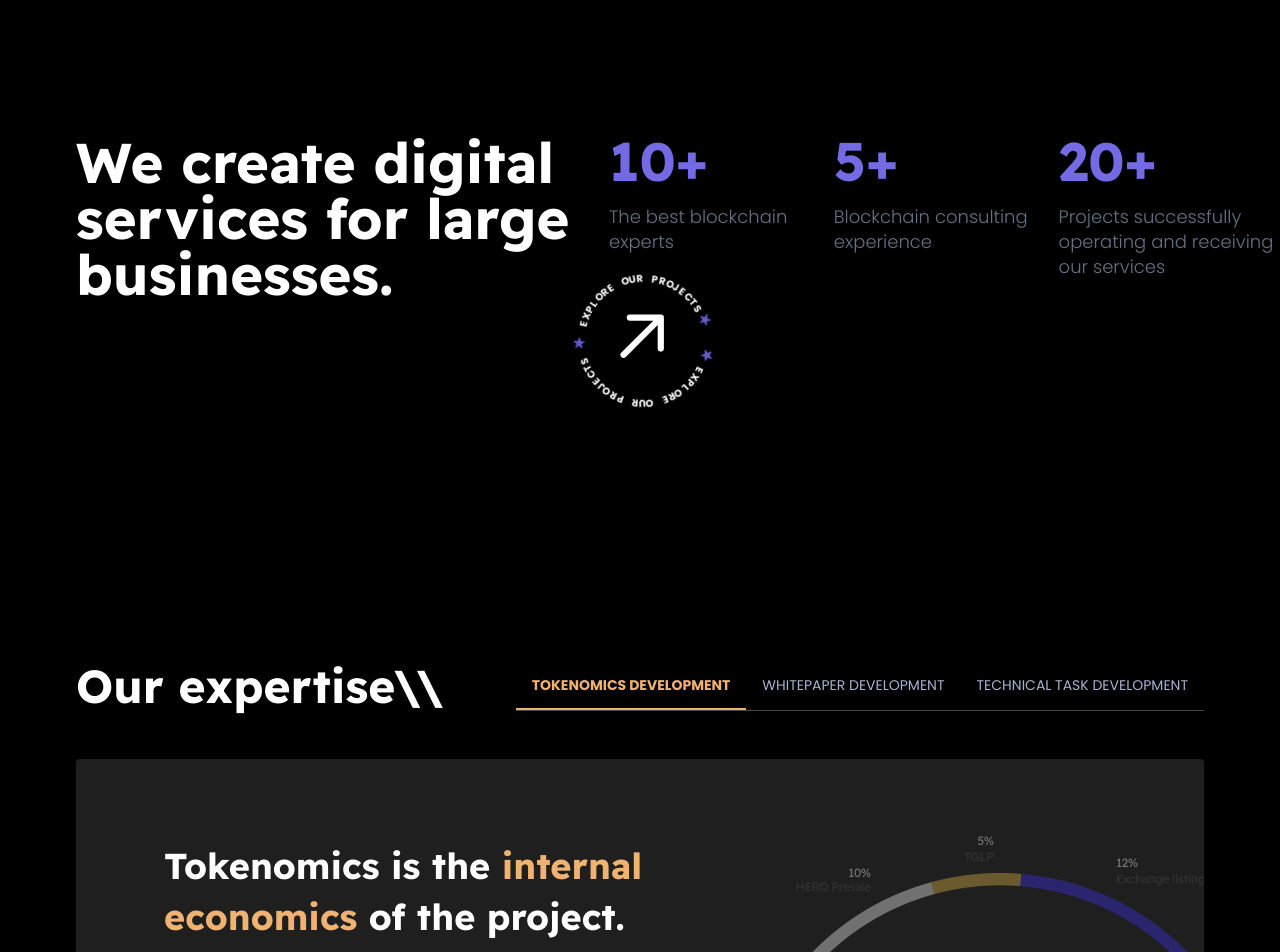
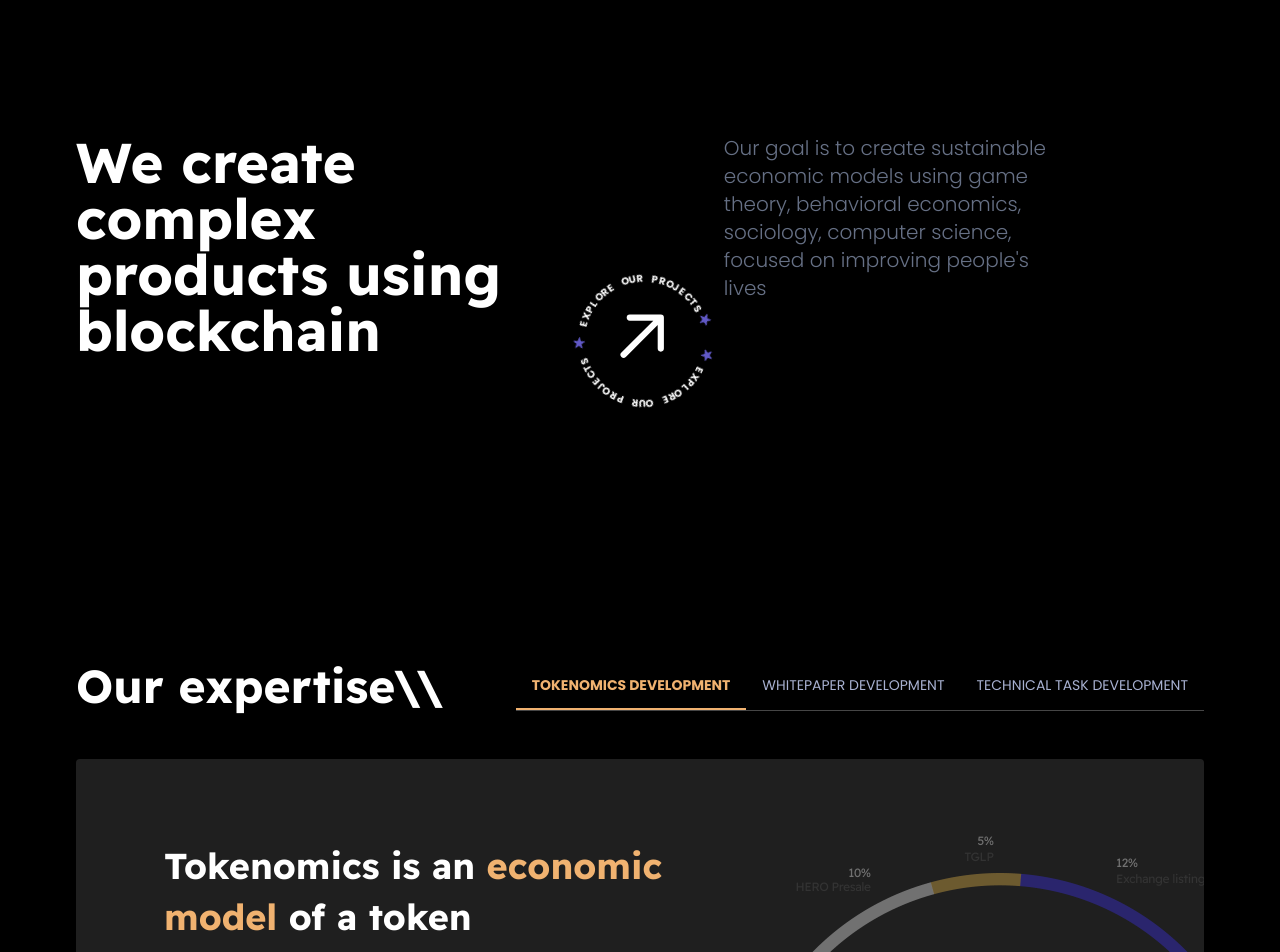
Before and after one commit to justlxurx/gexabyte, a Next.js app: page /consulting in a window 1280 px wide. Shown: the part 540-1492 px from the top of the page. Built offline with nearby package versions, Linux system fonts and the light colour scheme.

Commit message:
small changes on ex consulting page

```diff
--- a/components/UI/molecules/OurExpertise/TokenomicsDev/TokenomicsDev.tsx
+++ b/components/UI/molecules/OurExpertise/TokenomicsDev/TokenomicsDev.tsx
@@ -16,10 +16,10 @@ export const TokenomicsDev = () => {
     <div>
       <StyledWrapper>
         <StyledTitle>
-          Tokenomics is the <span className={'orange'}>internal economics</span> of the project.
+          Tokenomics is an <span className={'orange'}>economic model</span> of a token
         </StyledTitle>
         <StyledText>
-          “The task of any tokenomics is to change the behavior of people under a certain system limitation, so that users do exactly what, according to tokenomics, is necessary in the interests of the project and its goals”
+          “The goal of any tokenomics is to change the behavior of users in a project under a certain system constraint. This is achieved by optimal consensus, where each side gets what it needs”
         </StyledText>
         <StyledSubtitle>
           Technologies used in the development of the tokenomics model:
--- a/components/custom/StatsConsulting.tsx
+++ b/components/custom/StatsConsulting.tsx
@@ -6,24 +6,24 @@ export const StatsConsulting = () => {
   return (
     <SecondBlock>
       <SecondBlockTitle>
-      We create digital services for large businesses.
+          We create complex products using blockchain
       </SecondBlockTitle>
 
       <StatsWrapper>
         <StatsOneBlock>
-          <StatsNumber>10+</StatsNumber>
-          <StatsText>The best blockchain experts</StatsText>
+          {/*<StatsNumber>10+</StatsNumber>*/}
+          <StatsText>Our goal is to create sustainable economic models using game theory, behavioral economics, sociology, computer science, focused on improving people's lives</StatsText>
         </StatsOneBlock>
 
-        <StatsOneBlock>
-          <StatsNumber>5+</StatsNumber>
-          <StatsText>Blockchain consulting experience</StatsText>
-        </StatsOneBlock>
+        {/*<StatsOneBlock>*/}
+        {/*  <StatsNumber>5+</StatsNumber>*/}
+        {/*  <StatsText>Blockchain consulting experience</StatsText>*/}
+        {/*</StatsOneBlock>*/}
 
-        <StatsOneBlock>
-          <StatsNumber>20+</StatsNumber>
-          <StatsText>Projects successfully operating and receiving our services </StatsText>
-        </StatsOneBlock>
+        {/*<StatsOneBlock>*/}
+        {/*  <StatsNumber>20+</StatsNumber>*/}
+        {/*  <StatsText>Projects successfully operating and receiving our services </StatsText>*/}
+        {/*</StatsOneBlock>*/}
       </StatsWrapper>
 
       <SecondBlockAnimation>
@@ -87,7 +87,7 @@ const StatsOneBlock = styled.div`
   flex-direction: column;
   gap: 16px;
   @media (min-width: 601px) {
-    max-width: 120px;
+    max-width: 340px; //120px;
   }
 `
 
@@ -103,10 +103,10 @@ const StatsText = styled.div`
   font-family: 'Poppins';
   font-style: normal;
   font-weight: 300;
-  font-size: 18px;
+  font-size: 20px;//18px;
   line-height: 140%;
   color: #667085;
   @media (min-width: 601px) {
-    width: 230px;
+    width: 340px; //230px;
   }
 `
```
